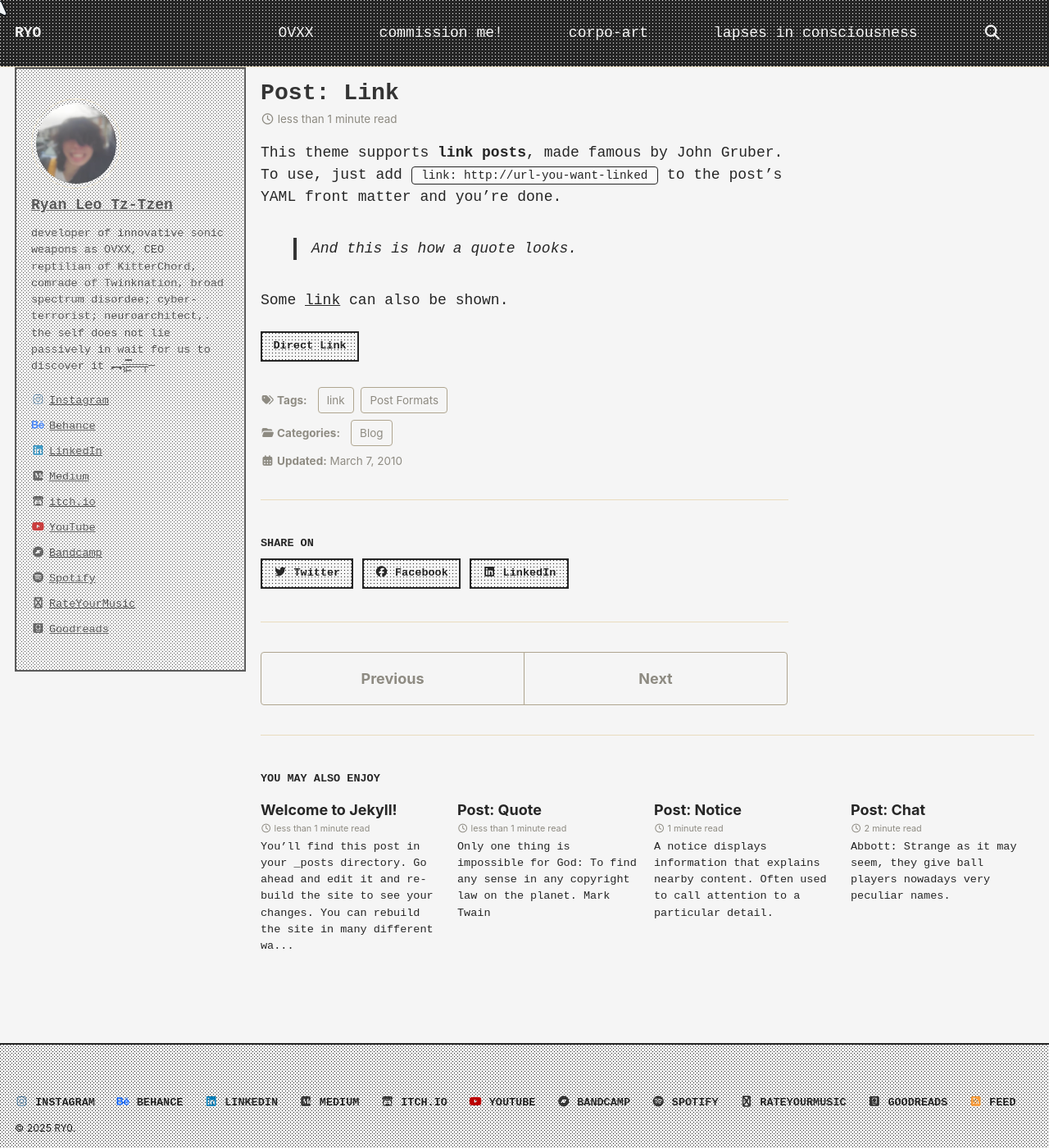
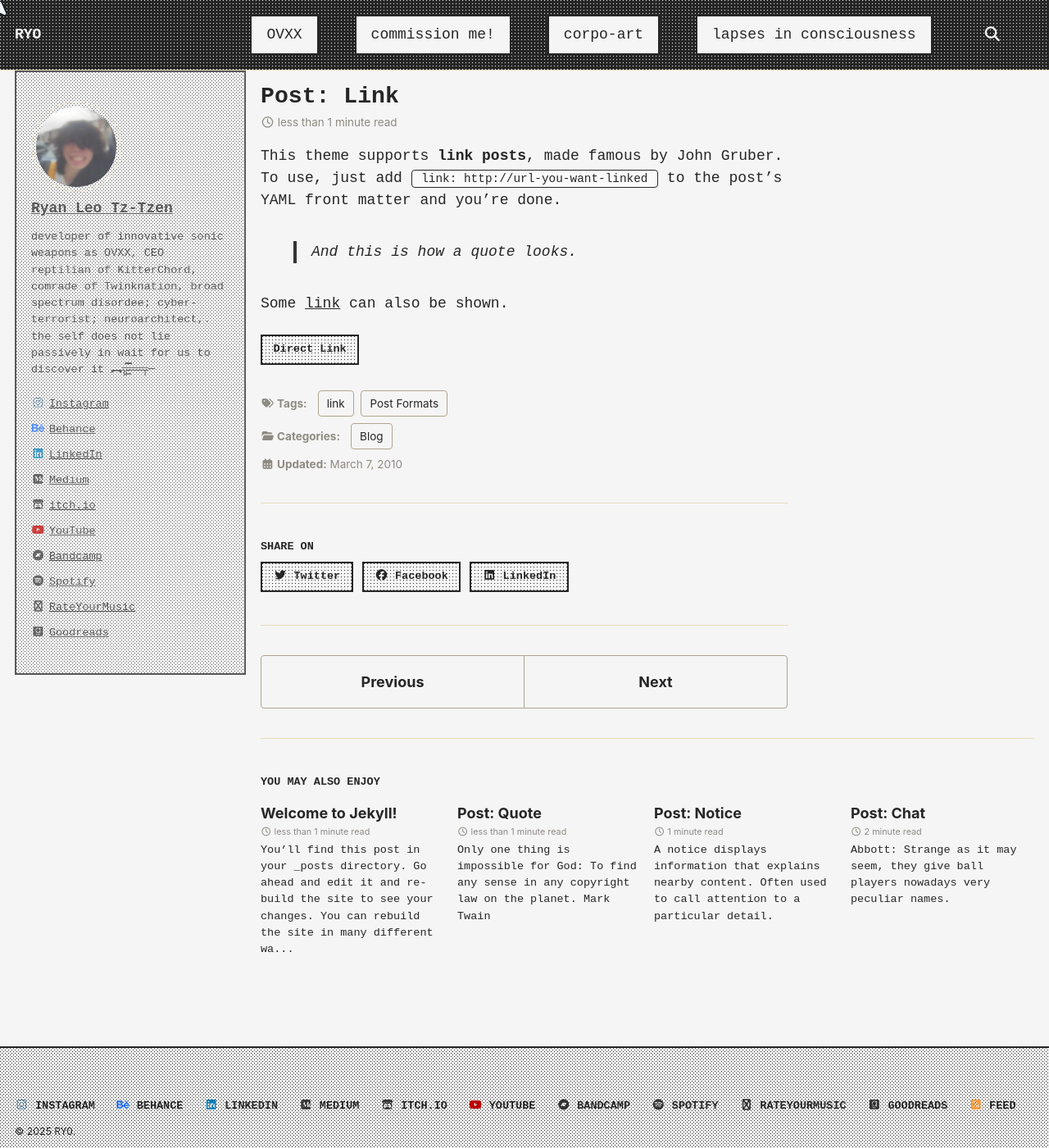
Before and after one commit to cryotato/cryotato.github.io, a Jekyll site: the page built from _posts/2010-03-07-post-link.md, in a window 1280 px wide and 1400 px high. Shown: the whole window at 82% size. Built offline with Jekyll 4.4.1, drawn with Linux system fonts in a browser that asks for light colours; cached includes are drawn as plain includes.

Commit message:
Update main.scss

```diff
--- a/assets/css/main.scss
+++ b/assets/css/main.scss
@@ -49,81 +49,80 @@ search: false
 }
 
 /* ==========================================================================
-   Text Readability Improvements
+   Text Readability Improvements (Enhanced Specificity)
    ========================================================================== */
 
-/* Apply to main body text and lists */
-body, p, li {
-  // Assuming body background is --bg-0 (light) and text is --dark
-  text-shadow: var(--l-shadow);
+/* Apply to main body text and lists - Use !important */
+body,
+.page__content p, /* Be more specific for content paragraphs */
+.page__content li /* Be more specific for content list items */
+{
+  text-shadow: var(--l-shadow) !important; // Light shadow for dark text on light bg
 }
-
-/* Apply to headings */
-h1, h2, h3, h4, h5, h6 {
-  // Assuming headings are dark text on light background
-  text-shadow: var(--l-shadow);
-}
-
-/* Apply to links (that aren't in explicitly dark sections like masthead) */
-/* Be careful - this might be too broad, adjust as needed */
-a {
-  // Assuming most links are dark text on light background
-  text-shadow: var(--l-shadow);
-}
-// Remove shadow specifically from links within the dark masthead
-// as they already have the dark shadow applied separately
-.masthead a {
-  text-shadow: var(--d-shadow) !important; // Re-assert dark shadow here
+/* Ensure base body color/bg are set if not already done elsewhere */
+body {
+    background: var(--bg-0) !important; // Force light background
+    color: var(--dark) !important;      // Force dark text color
 }
 
 
-/* Apply to blockquotes */
-blockquote {
-  // Assuming dark text on potentially dithered light background
-  text-shadow: var(--l-shadow);
-}
-blockquote p { // Ensure paragraphs inside also get it
-  text-shadow: var(--l-shadow);
+/* Apply to headings - Use !important */
+h1, h2, h3, h4, h5, h6 {
+  text-shadow: var(--l-shadow) !important; // Light shadow for dark text
 }
 
-/* Apply within the sidebar (assuming dithered light background --bg-2) */
-.sidebar, .sidebar p, .sidebar li, .sidebar h1, .sidebar h2, .sidebar h3, .sidebar .author__name, .sidebar .author__bio {
-  // Sidebar has --bg-2 (light dither), text is --dark
-  text-shadow: var(--l-shadow);
+/* Apply to MOST links - Use !important */
+/* Excludes masthead links, handled separately */
+a:not(.masthead a):not(.btn):not(.button) { // Target links NOT in masthead or buttons
+  text-shadow: var(--l-shadow) !important; // Light shadow for dark text
 }
-.sidebar a {
-  // Links within sidebar
-   text-shadow: var(--l-shadow);
+/* Re-apply specific link colors if needed, as inherit might be overridden */
+a:not(.masthead a):not(.btn):not(.button) {
+    color: var(--dark) !important; // Make sure default links are dark
 }
 
-/* Apply within the footer (assuming dithered light background --bg-2) */
-.page__footer, .page__footer p, .page__footer span, .page__footer li {
-  // Footer has --bg-2 (light dither), text is --dark
-  text-shadow: var(--l-shadow);
-}
-.page__footer a {
-  // Links within footer
-  text-shadow: var(--l-shadow);
+
+/* Apply to blockquotes - Use !important */
+blockquote,
+blockquote p { // Target blockquote and paragraphs inside
+  text-shadow: var(--l-shadow) !important; // Light shadow for dark text
 }
 
-/* Apply within code blocks (pre) if needed */
-pre {
-  // Pre has --bg-2, text is --dark
-  text-shadow: var(--l-shadow);
+/* Apply within the sidebar - Use !important */
+.sidebar, .sidebar p, .sidebar li, .sidebar h1, .sidebar h2, .sidebar h3, .sidebar .author__name, .sidebar .author__bio, .sidebar a {
+  text-shadow: var(--l-shadow) !important; // Light shadow for dark text (assuming sidebar has light dither bg)
 }
-/* Inline code */
-p code, li code, h1 code, h2 code, h3 code, h4 code, h5 code, h6 code {
-  // Inline code has --bg-1, text is --dark
-  text-shadow: var(--l-shadow);
+/* Ensure text color in sidebar is dark */
+.sidebar, .sidebar p, .sidebar li, .sidebar h1, .sidebar h2, .sidebar h3, .sidebar .author__name, .sidebar .author__bio, .sidebar a {
+    color: var(--dark) !important; // Force dark text if sidebar bg is light/dither-light
 }
 
-/* Apply within Buttons */
+
+/* Apply within the footer - Use !important */
+.page__footer, .page__footer p, .page__footer span, .page__footer li, .page__footer a {
+  text-shadow: var(--l-shadow) !important; // Light shadow for dark text (assuming footer has light dither bg)
+}
+/* Ensure text color in footer is dark */
+.page__footer, .page__footer p, .page__footer span, .page__footer li, .page__footer a {
+    color: var(--dark) !important; // Force dark text if footer bg is light/dither-light
+}
+
+
+/* Apply within code blocks (pre) - Use !important */
+pre {
+  text-shadow: var(--l-shadow) !important; // Light shadow for dark text
+}
+/* Inline code - Use !important */
+p code, li code, h1 code, h2 code, h3 code, h4 code, h5 code, h6 code {
+  text-shadow: var(--l-shadow) !important; // Light shadow for dark text
+}
+
+/* Apply within Buttons - Use !important */
+/* Base state already defined earlier, ensure shadows are forced */
 button, .btn {
-  // Button has --bg-1, text is --dark
-  text-shadow: var(--l-shadow);
+  text-shadow: var(--l-shadow) !important; // Light shadow for dark text on light button bg
   &:hover {
-    // Hover state has --bg-7 (dark dither), text is --light
-    text-shadow: var(--d-shadow); // Switch shadow on hover
+    text-shadow: var(--d-shadow) !important; // Dark shadow for light text on dark hover bg
   }
 }
 
@@ -163,7 +162,7 @@ h1, h2, h3, h4, h5, h6 {
 }
 
 /* ==========================================================================
-   Masthead Styling (Header) with Specific Menu Item Animation
+   Masthead Styling (Header) with Button-Style Menu Items & Animation
    ========================================================================== */
 
 /* --- Base Masthead Styles --- */
@@ -186,45 +185,44 @@ h1, h2, h3, h4, h5, h6 {
 .masthead .search__toggle {
   font-family: "Courier New", Courier, monospace;
   color: var(--light) !important;
-  text-shadow: var(--d-shadow);
+  text-shadow: var(--d-shadow); // Dark shadow for light text
   text-decoration: none;
   background: transparent; // Ensure no background initially
-  transition: text-decoration 0.2s ease; // Optional: smooth underline transition
+  transition: text-decoration 0.2s ease;
 
   &:hover {
     text-decoration: underline; // Simple underline on hover
-    // Add any other simple hover effects here if needed
   }
 }
 
-/* --- Style the MENU ITEMS (With Codepen Animation on Hover) --- */
+/* --- Style the MENU ITEMS like Codepen Buttons (With Animation on Hover) --- */
 .masthead .visible-links .masthead__menu-item a {
   font-family: "Courier New", Courier, monospace;
-  color: var(--light) !important;
-  text-shadow: var(--d-shadow);
-  text-decoration: none;
-  background: transparent; // Start transparent for animation
-  padding: 0.5em 1em;      // Add padding for better hover area
-  display: inline-block;   // Make padding work correctly
-  transition: none;          // Disable default Minimal Mistakes transitions here
+  display: inline-block; // Make padding/border work
+  padding: 0.5em 1em;    // Padding inside the button
 
-  /* Optional: Apply reverse animation when hover ends (can sometimes look jerky) */
-  /* animation: dark-to-light 200ms linear forwards; */
+  /* --- Initial State (Like Codepen Button) --- */
+  background: var(--bg-0);           // Start with SOLID LIGHT background
+  color: var(--dark) !important;     // Start with DARK text color
+  text-shadow: var(--l-shadow);      // Start with LIGHT shadow for dark text
+  border: var(--border-standard);    // Add the standard DARK border
+
+  text-decoration: none;             // No underline by default
+  transition: none;                  // Disable default MM transitions
 
   &:hover {
     /* Apply the CodePen animation */
     animation: light-to-dark 200ms linear forwards;
 
-    /* Re-assert styles needed during animation */
-    color: var(--light) !important;
-    text-shadow: var(--d-shadow);
-    text-decoration: none; // Ensure no underline appears from other rules during animation
+    /* Ensure text/shadow are correct for hover state (visible on dark BG end state) */
+    color: var(--light) !important; // Text becomes LIGHT
+    text-shadow: var(--d-shadow);   // Shadow becomes DARK
+    text-decoration: none;        // Ensure no underline during animation
   }
 }
 
 
 /* --- Ensure greedy-nav button icon is visible --- */
-/* (Keep these rules as they were) */
 .masthead .greedy-nav__toggle .navicon {
   background: var(--light);
 }
@@ -234,10 +232,11 @@ h1, h2, h3, h4, h5, h6 {
 }
 
 /* --- Ensure search icon is visible --- */
-/* (Keep this rule but it's mostly covered by the .search__toggle rule above) */
 .masthead .search__toggle {
     color: var(--light) !important; // Ensure icon color itself is light
 }
+
+
 
 /* --- Modify Footer --- */
 .page__footer {
```
